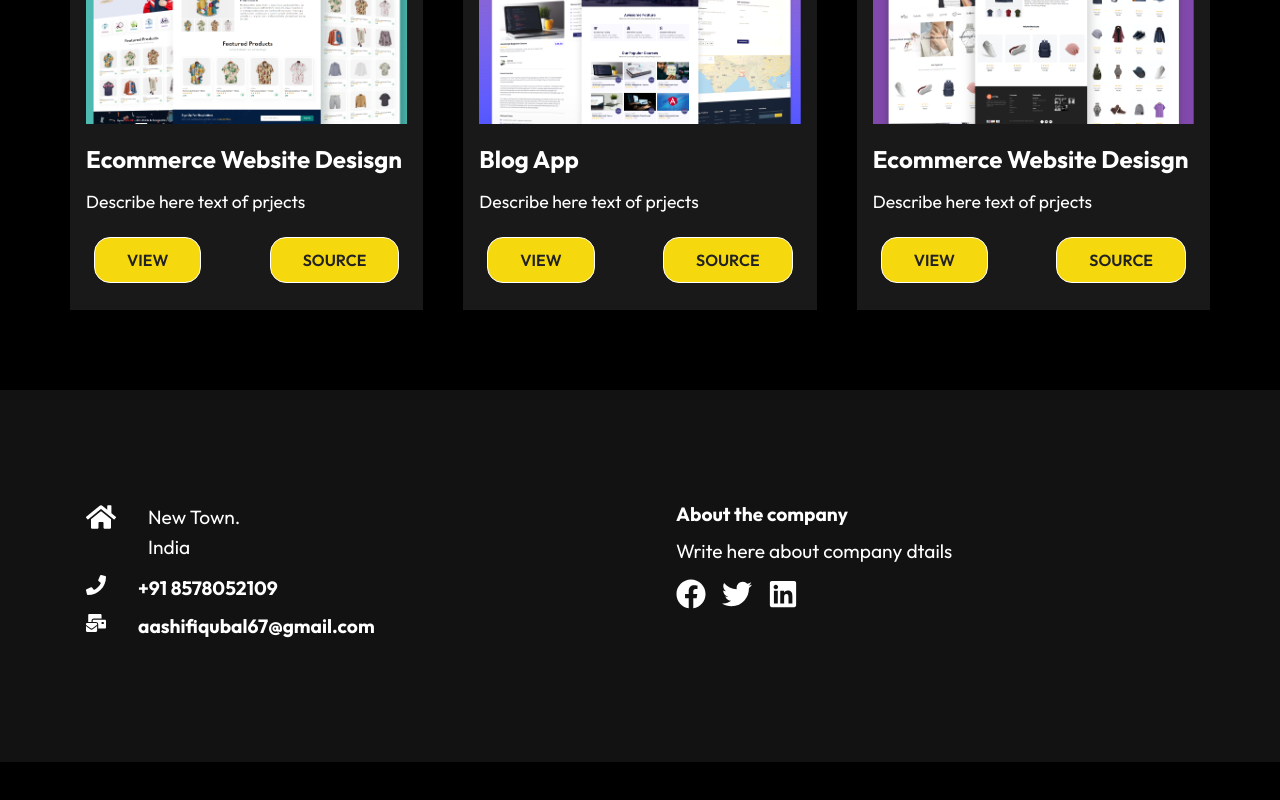
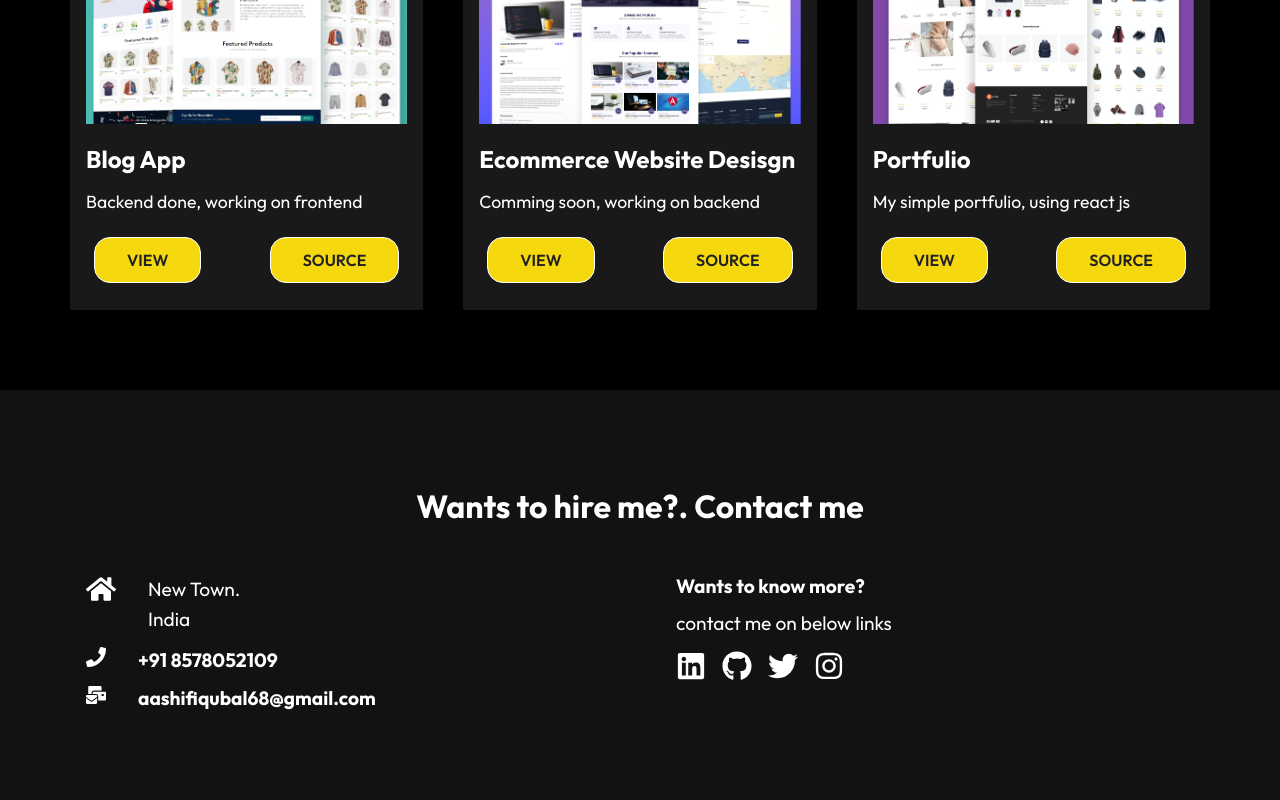
Before and after one commit to Aa2109/PortFulio, a React app: page / in a window 1280 px wide. Shown: the part 1012-1812 px from the top of the page. Before the commit the page ends 1774 px from the top, so only its background shows below. Built offline with nearby package versions, Linux system fonts and the light colour scheme; the HTML template or start-up script is replaced by a standard one.

Commit message:
Added links

```diff
--- a/src/components/AboutContact.jsx
+++ b/src/components/AboutContact.jsx
@@ -12,7 +12,7 @@ const AboutContact = () => {
           <h1>Who Am I?</h1>
           <p>
             I am full-stack developer.
-            I ahve created many projects.
+          currently learning new technologies.
           </p>
           <Link to = "/contact">
             <button className="btn">Contaact</button>
--- a/src/components/Footer.jsx
+++ b/src/components/Footer.jsx
@@ -1,12 +1,14 @@
 import React from 'react'
-import { FaFacebook, FaHome, FaLinkedin, FaMailBulk, FaPhone } from "react-icons/fa"
+import { FaGithub, FaHome, FaInstagram, FaLinkedin, FaMailBulk, FaPhone } from "react-icons/fa"
 import "./FooterStyles.css"
 import { FaTwitter } from 'react-icons/fa6';
 
 const Footer = () => {
   return (
     <div className="footer">
+      <h1 className='hire'>Wants to hire me?. Contact me</h1>
       <div className="footer-container">
+
         <div className="left">
           <div className="location">
             <FaHome size={30} style={
@@ -30,24 +32,28 @@ const Footer = () => {
             <FaMailBulk size={20} style={
               {color:'#fff', marginRight:"2rem"}
               }/>
-              aashifiqubal67@gmail.com
+              aashifiqubal68@gmail.com
             </h4>
           </div>
         </div>
 
         <div className="right">
-          <h4>About the company</h4>
-          <p>Write here about company dtails</p>
+          <h4>Wants to know more?</h4>
+          <p>contact me on below links</p>
           <div className='social'>
-          <FaFacebook size={30} style={
-            {color:'#fff', marginRight:"1rem"}
-            }/>
-          <FaTwitter size={30} style={
-            {color:'#fff', marginRight:"1rem"}
-            }/>
-          <FaLinkedin size={30} style={
-            {color:'#fff', marginRight:"1rem"}
-            }/>
+          <a href="https://www.linkedin.com/in/aashif-iqubal-b067bb22b/" target="_blank" rel="noopener noreferrer">
+            <FaLinkedin size={30} style={{ color: '#fff', marginRight: '1rem' }} />
+          </a>
+          <a href="https://github.com/Aa2109/" target="_blank" rel="noopener noreferrer">
+            <FaGithub size={30} style={{ color: '#fff', marginRight: '1rem' }} />
+          </a>
+          <a href="https://twitter.com/aashif_857" target="_blank" rel="noopener noreferrer">
+            <FaTwitter size={30} style={{ color: '#fff', marginRight: '1rem' }} />
+
+            <a href="https://www.instagram.com/aashif_857" target="_blank" rel="noopener noreferrer">
+            <FaInstagram size={30} style={{ color: '#fff', marginRight: '1rem' }} />
+          </a>
+          </a>
           </div>
         </div>
       </div>
--- a/src/components/FooterStyles.css
+++ b/src/components/FooterStyles.css
@@ -48,4 +48,12 @@ p{
   .footer-container{
     grid-template-columns: 1fr;
   }
+  .hire{
+    grid-template-columns: 1fr
+  }
 }
+
+.hire{
+  text-align: center;
+  margin-bottom: 2rem;
+}
--- a/src/components/Navbar.jsx
+++ b/src/components/Navbar.jsx
@@ -24,8 +24,13 @@ const Navbar = () => {
     <div className={color ? "header header-bg" : "header"}>
       <Link to="/">
         <h1>Portfolio.</h1>
+
       </Link>
+
       <ul className={click ? "nav-menu active" : "nav-menu"}>
+      <li>
+      <a className="resume" href="https://drive.google.com/file/d/1LJdPuJlM_69bEc3AGMMK7Sgxdvtg4RsP/view?usp=drive_link" target="_blank" rel="noopener noreferrer">Resume</a>
+    </li>
         <li>
           <Link to = "/">Home</Link>
         </li>
@@ -38,6 +43,7 @@ const Navbar = () => {
         <li>
           <Link to = "/contact">Contact</Link>
         </li>
+
       </ul>
       <div className="hamburger" onClick={handleClick}>
         {click ?(
--- a/src/components/NavbarStyles.css
+++ b/src/components/NavbarStyles.css
@@ -59,3 +59,9 @@
     display: initial;
   }
 }
+.resume{
+  color: aqua;
+  font-size: 8rem;
+  font-weight: 800;
+  font-family: 'Times New Roman', Times, serif;
+}
--- a/src/components/PriceCard.jsx
+++ b/src/components/PriceCard.jsx
@@ -15,7 +15,7 @@ const PriceCard = () => {
           <p>- 3 Days -</p>
           <p>- 3 Pages -</p>
           <p>- Featured -</p>
-          <p>- Responsive Design -</p>
+          <p>- Ready projects -</p>
           <Link to="/contact" className="btn">
             PURCHASE NOW
           </Link>
@@ -27,7 +27,7 @@ const PriceCard = () => {
           <p>- 2 Days -</p>
           <p>- 5 Pages -</p>
           <p>- Featured -</p>
-          <p>- Responsive Design -</p>
+          <p>- Redy projects -</p>
           <Link to="/contact" className="btn">
             PURCHASE NOW
           </Link>
@@ -39,7 +39,7 @@ const PriceCard = () => {
           <p>- 5 Days -</p>
           <p>- 8 Pages -</p>
           <p>- Featured -</p>
-          <p>- Responsive Design -</p>
+          <p>- Ready Projects -</p>
           <Link to="/contact" className="btn">
             PURCHASE NOW
           </Link>
--- a/src/components/WorkCardData.jsx
+++ b/src/components/WorkCardData.jsx
@@ -5,24 +5,24 @@ import pro3 from "../assets/project3.png";
 const WorkCardData= [
   {
     imgsrc : pro1,
-    title :"Ecommerce Website Desisgn",
-    text : "Describe here text of prjects",
-    view : "http://localhost:8080/api/",
-    source : "https://github.com/Aa2109"
+    title :"Blog App",
+    text : "Backend done, working on frontend",
+    view : "https://github.com/Aa2109/Blog-App",
+    source : "https://github.com/Aa2109/Blog-App"
   },
   {
     imgsrc : pro2,
-    title :"Blog App",
-    text : "Describe here text of prjects",
-    view : "http://localhost:8080/api/",
-    source : "https://github.com/Aa2109"
+    title :"Ecommerce Website Desisgn",
+    text : "Comming soon, working on backend ",
+    view : "https://github.com/Aa2109/",
+    source : "https://github.com/Aa2109/"
   },
   {
     imgsrc : pro3,
-    title :"Ecommerce Website Desisgn",
-    text : "Describe here text of prjects",
+    title :"Portfulio",
+    text : "My simple portfulio, using react js",
     view : "http://localhost:8080/api/",
-    source : "https://github.com/Aa2109"
+    source : "https://github.com/Aa2109/Blog-App"
   },
 ];
 
```
